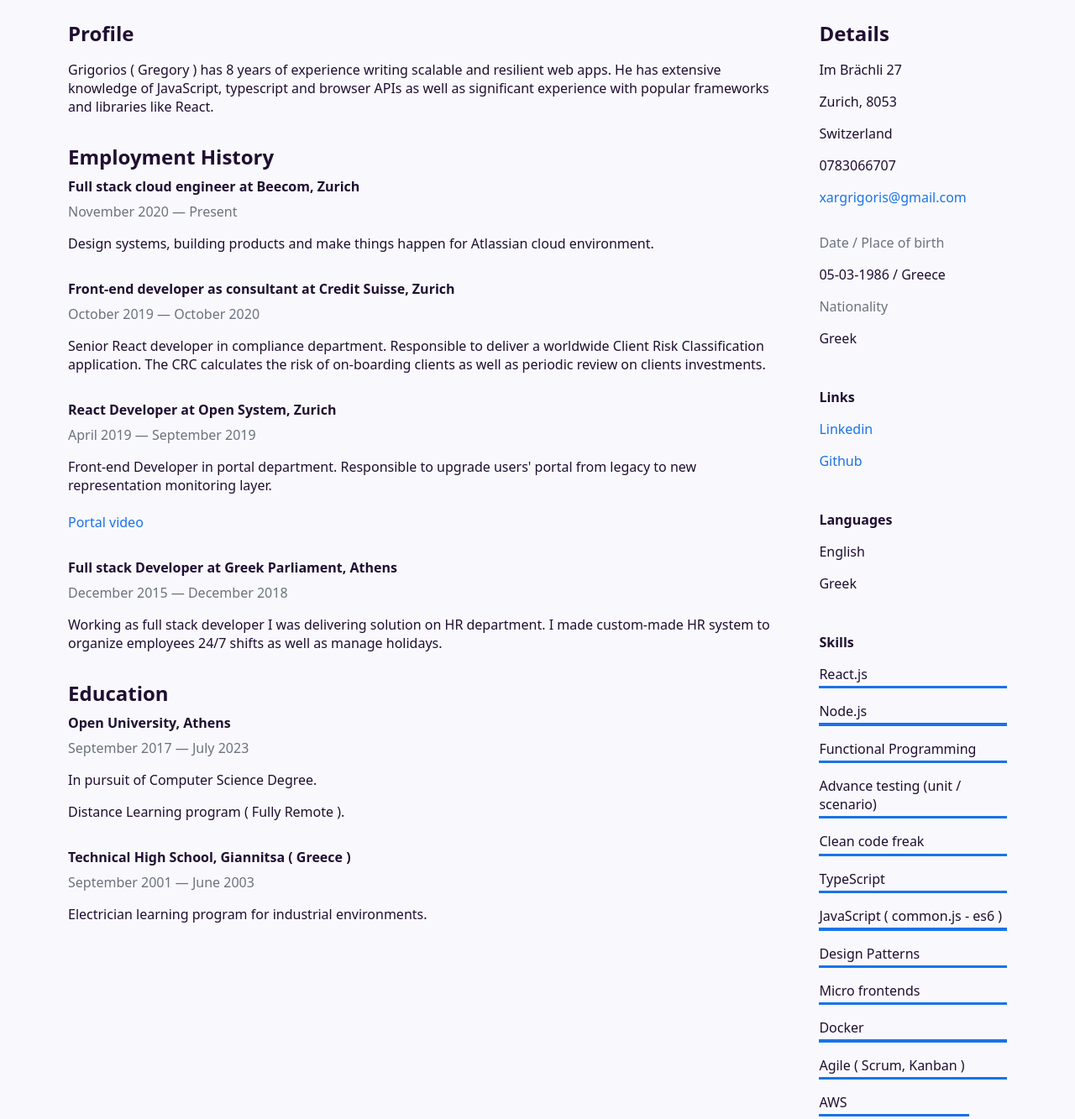
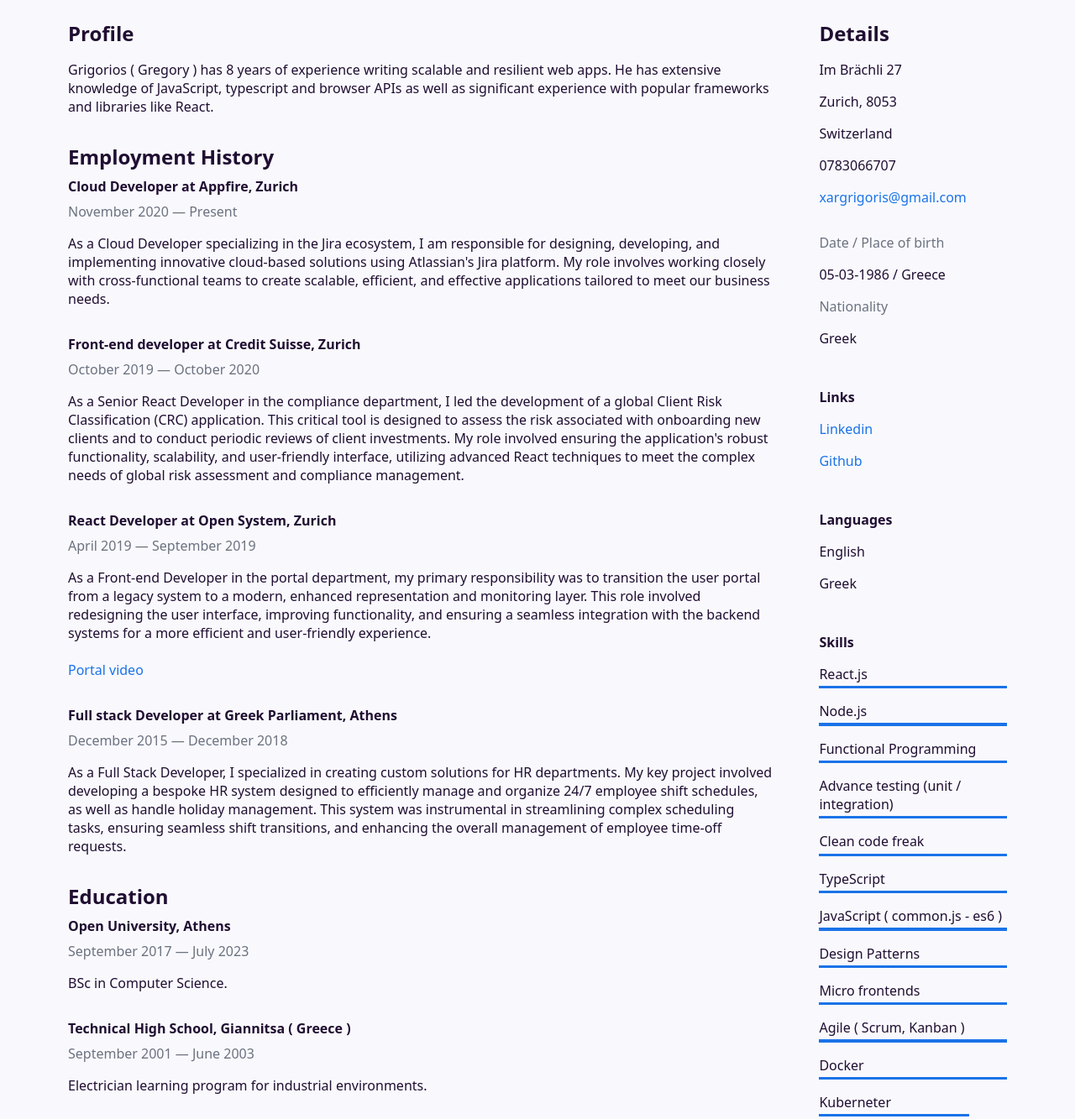
Before and after one commit to xargr/cv, a plain HTML site: page index.html in a window 1280 px wide. Shown: the part 224-1557 px from the top of the page at 84% size. Drawn offline with Linux system fonts and the light colour scheme.

Commit message:
cv update

```diff
--- a/index.html
+++ b/index.html
@@ -11,7 +11,7 @@
             <div><img src="profile.jpg" ></div>
             <div>
                 <h1>Grigorios Charamidis</h1>
-                <span>Full stack software developer</span>
+                <span>Software Engineer</span>
             </div>
         </div>
         <div class="right">
@@ -37,36 +37,27 @@
             <div class="section">
                 <h2>Employment History</h2>
                 <div class="position">
-                    <div class="title">Full stack cloud engineer at Beecom, Zurich</div>
+                    <div class="title">Cloud Developer at Appfire, Zurich</div>
                     <div class="period">November 2020 — Present</div>
-                    <p>Design systems, building products and make things happen for
-                    Atlassian cloud environment.</p>
+                    <p>As a Cloud Developer specializing in the Jira ecosystem, I am responsible for designing, developing, and implementing innovative cloud-based solutions using Atlassian's Jira platform. My role involves working closely with cross-functional teams to create scalable, efficient, and effective applications tailored to meet our business needs.</p>
                 </div>
 
                 <div class="position">
-                    <div class="title">Front-end developer as consultant at Credit Suisse, Zurich</div>
+                    <div class="title">Front-end developer at Credit Suisse, Zurich</div>
                     <div class="period">October 2019 — October 2020</div>
-                    <p>Senior React developer in compliance department.
-                        Responsible to deliver a worldwide Client Risk Classification
-                        application. The CRC calculates the risk of on-boarding clients as well
-                        as periodic review on clients investments.</p>
+                    <p>As a Senior React Developer in the compliance department, I led the development of a global Client Risk Classification (CRC) application. This critical tool is designed to assess the risk associated with onboarding new clients and to conduct periodic reviews of client investments. My role involved ensuring the application's robust functionality, scalability, and user-friendly interface, utilizing advanced React techniques to meet the complex needs of global risk assessment and compliance management.</p>
                 </div>
 
                 <div class="position">
                     <div class="title">React Developer at Open System, Zurich</div>
                     <div class="period">April 2019 — September 2019</div>
-                    <p>Front-end Developer in portal department.
-                        Responsible to upgrade users' portal from legacy to new
-                        representation monitoring layer.<br><br><a href="https://www.youtube.com/watch?v=oGhieJ8_qio" target="_blank">Portal video</a></p>
+                    <p>As a Front-end Developer in the portal department, my primary responsibility was to transition the user portal from a legacy system to a modern, enhanced representation and monitoring layer. This role involved redesigning the user interface, improving functionality, and ensuring a seamless integration with the backend systems for a more efficient and user-friendly experience.<br><br><a href="https://www.youtube.com/watch?v=oGhieJ8_qio" target="_blank">Portal video</a></p>
                 </div>
 
                 <div class="position">
                     <div class="title">Full stack Developer at Greek Parliament, Athens</div>
                     <div class="period">December 2015 — December 2018</div>
-                    <p>Working as full stack developer I was delivering solution on HR
-                        department.
-                        I made custom-made HR system to organize employees 24/7 shifts as
-                        well as manage holidays.</p>
+                    <p>As a Full Stack Developer, I specialized in creating custom solutions for HR departments. My key project involved developing a bespoke HR system designed to efficiently manage and organize 24/7 employee shift schedules, as well as handle holiday management. This system was instrumental in streamlining complex scheduling tasks, ensuring seamless shift transitions, and enhancing the overall management of employee time-off requests.</p>
                 </div>
 
             </div>
@@ -76,8 +67,7 @@
                 <div class="position">
                     <div class="title">Open University, Athens</div>
                     <div class="period">September 2017 — July 2023</div>
-                    <p>In pursuit of Computer Science Degree.</p>
-                    <p>Distance Learning program ( Fully Remote ).</p>
+                    <p>BSc in Computer Science.</p>
                 </div>
 
                 <div class="position">
@@ -120,17 +110,17 @@
                 <p>React.js<br><span class="l5"></span></p>
                 <p>Node.js<br><span class="l5"></span></p>
                 <p>Functional Programming<br><span class="l5"></span></p>
-                <p>Advance testing (unit / scenario)<br><span class="l5"></span></p>
+                <p>Advance testing (unit / integration)<br><span class="l5"></span></p>
                 <p>Clean code freak<br><span class="l5"></span></p>
                 <p>TypeScript<br><span class="l5"></span></p>
                 <p>JavaScript ( common.js - es6 )<br><span class="l5"></span></p>
                 <p>Design Patterns<br><span class="l5"></span></p>
                 <p>Micro frontends<br><span class="l5"></span></p>
+                <p>Agile ( Scrum, Kanban )<br><span class="l5"></span></p>
                 <p>Docker<br><span class="l5"></span></p>
-                <p>Agile ( Scrum, Kanban )<br><span class="l5"></span></p>
+                <p>Kuberneter<br><span class="l4"></span></p>
                 <p>AWS<br><span class="l4"></span></p>
                 <p>Java<br><span class="l4"></span></p>
-                <p>Spring Framework<br><span class="l3"></span></p>
             </div>
         </div>
 
```
